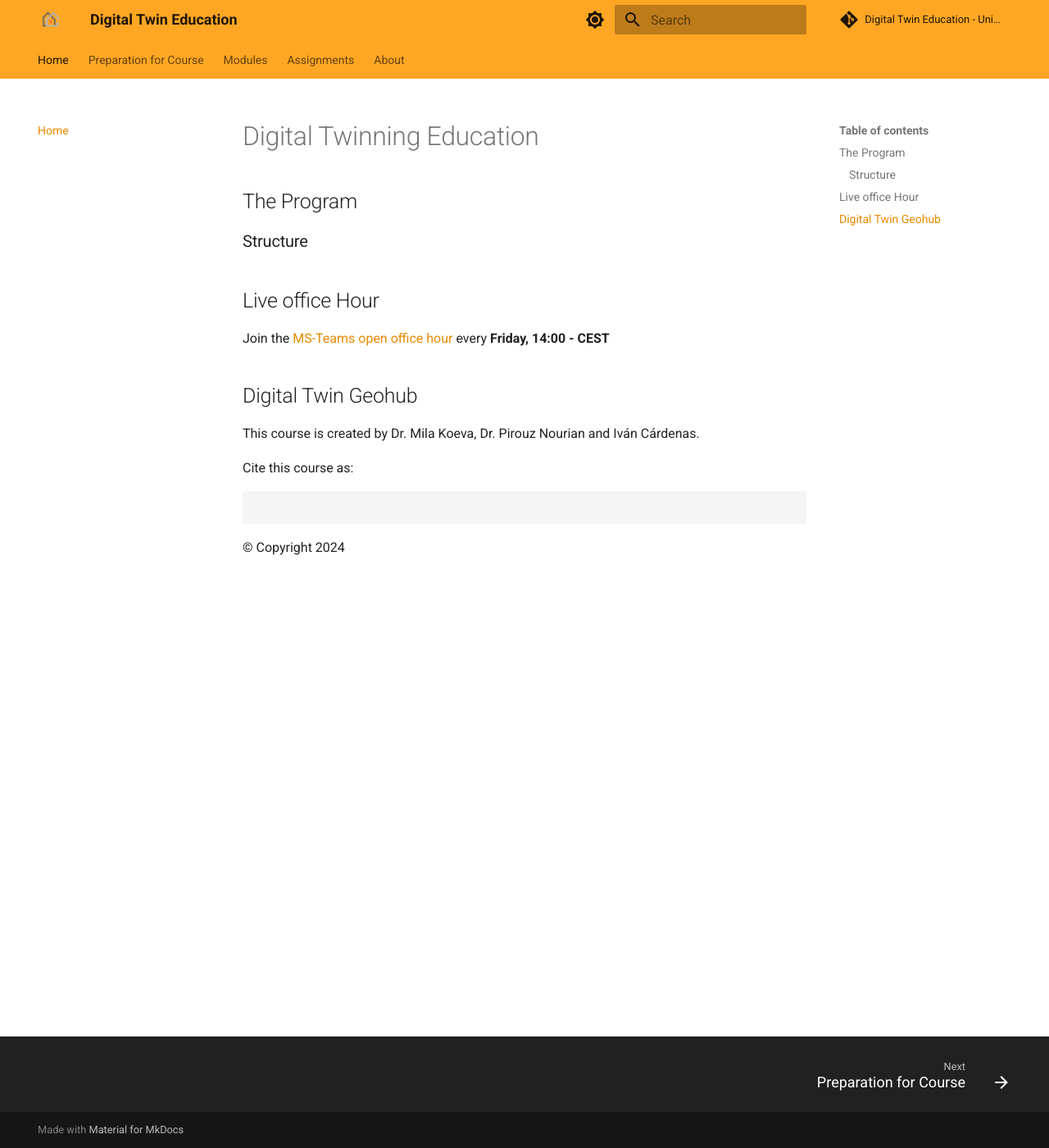
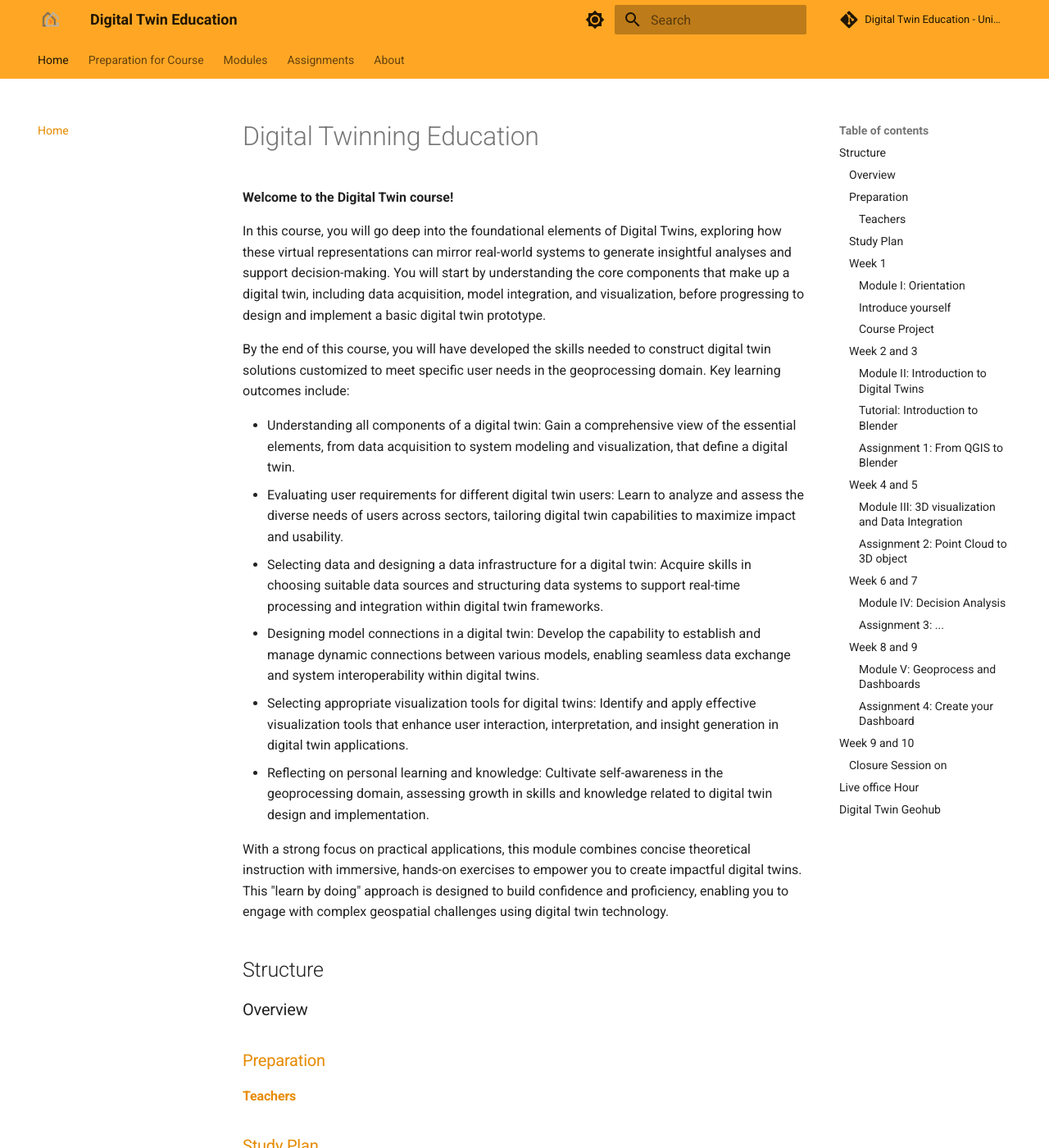
Before and after one commit to DigitalTwin-Geohub/DigitalTwinEducation, an MkDocs documentation site: the page built from docs/index.md, in a window 1280 px wide and 1400 px high. Shown: the whole window at 82% size. Built offline with MkDocs 1.6.1 and Material for MkDocs 9.7.7, drawn with Linux system fonts in a browser that asks for light colours; comment, search, counter and statistics services are not loaded; some of the changed text lies outside the part shown.

Commit message:
adjusted index added calendar and teachers

```diff
--- a/docs/index.md
+++ b/docs/index.md
@@ -1,8 +1,69 @@
 # Digital Twinning Education
 
-## The Program
+**Welcome to the Digital Twin course!**
 
-### Structure
+In this course, you will go deep into the foundational elements of Digital Twins, exploring how these virtual representations can mirror real-world systems to generate insightful analyses and support decision-making. You will start by understanding the core components that make up a digital twin, including data acquisition, model integration, and visualization, before progressing to design and implement a basic digital twin prototype.
+
+By the end of this course, you will have developed the skills needed to construct digital twin solutions customized to meet specific user needs in the geoprocessing domain. Key learning outcomes include:
+
+* Understanding all components of a digital twin: Gain a comprehensive view of the essential elements, from data acquisition to system modeling and visualization, that define a digital twin.
+* Evaluating user requirements for different digital twin users: Learn to analyze and assess the diverse needs of users across sectors, tailoring digital twin capabilities to maximize impact and usability.
+* Selecting data and designing a data infrastructure for a digital twin: Acquire skills in choosing suitable data sources and structuring data systems to support real-time processing and integration within digital twin frameworks.
+* Designing model connections in a digital twin: Develop the capability to establish and manage dynamic connections between various models, enabling seamless data exchange and system interoperability within digital twins.
+* Selecting appropriate visualization tools for digital twins: Identify and apply effective visualization tools that enhance user interaction, interpretation, and insight generation in digital twin applications.
+* Reflecting on personal learning and knowledge: Cultivate self-awareness in the geoprocessing domain, assessing growth in skills and knowledge related to digital twin design and implementation.
+
+With a strong focus on practical applications, this module combines concise theoretical instruction with immersive, hands-on exercises to empower you to create impactful digital twins. This "learn by doing" approach is designed to build confidence and proficiency, enabling you to engage with complex geospatial challenges using digital twin technology.
+
+
+## Structure
+
+### Overview
+
+### [Preparation](Preparation.md)
+
+#### [Teachers](Teachers.md)
+
+### [Study Plan](Schedule.md)
+
+
+### Week 1
+
+#### [Module I: Orientation](./Modules/Module%20I.md)
+
+#### [Introduce yourself](https://canvas.vu.nl/courses/80299/assignments/361274)
+
+#### [Course Project](./Assignment/FINAL%20Assignment.md)
+
+### Week 2 and 3
+
+#### [Module II: Introduction to Digital Twins](./Modules/Module%20II.md)
+
+#### [Tutorial: Introduction to Blender](./Assignment/Intro%20to%20blender.md)
+
+#### [Assignment 1: From QGIS to Blender](./Assignment/Assignment%20I.md)
+
+### Week 4 and 5
+
+#### [Module III: 3D visualization and Data Integration](./Modules/Module%20III.md)
+
+#### [Assignment 2: Point Cloud to 3D object](./Assignment/Assignment%20II.md)
+
+### Week 6 and 7
+
+#### [Module IV: Decision Analysis](./Modules/Module%20IV.md)
+
+#### [Assignment 3: ... ](./Assignment/Assignment%20III.md)
+
+### Week 8 and 9
+
+#### [Module V: Geoprocess and Dashboards](./Modules/Module%20V.md)
+
+#### [Assignment 4: Create your Dashboard](./Assignment/Assignment%20IV.md)
+
+## Week 9 and 10
+
+#### [Closure Session](https://teams.microsoft.com/l/meetup-join/19%3aLOGW63CI3_SKFd3BGZKHTMp3iGFXa64dHUsDIbpC0pg1%40thread.tacv2/1726814576878?context=%7b%22Tid%22%3a%22723246a1-c3f5-43c5-acdc-43adb404ac4d%22%2c%22Oid%22%3a%2280d1a586-55cf-4761-85f7-eb620a0bfbe5%22%7d) on
 
 
 ## Live office Hour
```
Also changed, not shown: docs/Assignment/Assignment III.md (added, +1 -0 lines), docs/Assignment/Assingment IV.md (added, +1 -0 lines), docs/Modules/Module III.md (+1 -1 lines), docs/Modules/Module IV.md (+0 -1 lines), docs/Modules/Module V.md (+1 -1 lines), docs/Schedule.md (added, +12 -0 lines), docs/Teachers.md (added, +14 -0 lines), docs/images/Ivan Pic.png (added), docs/images/gwfspeaker_20240123013252_Mila-Koeva.jpg (added), docs/images/pnourian.jpg (added).
